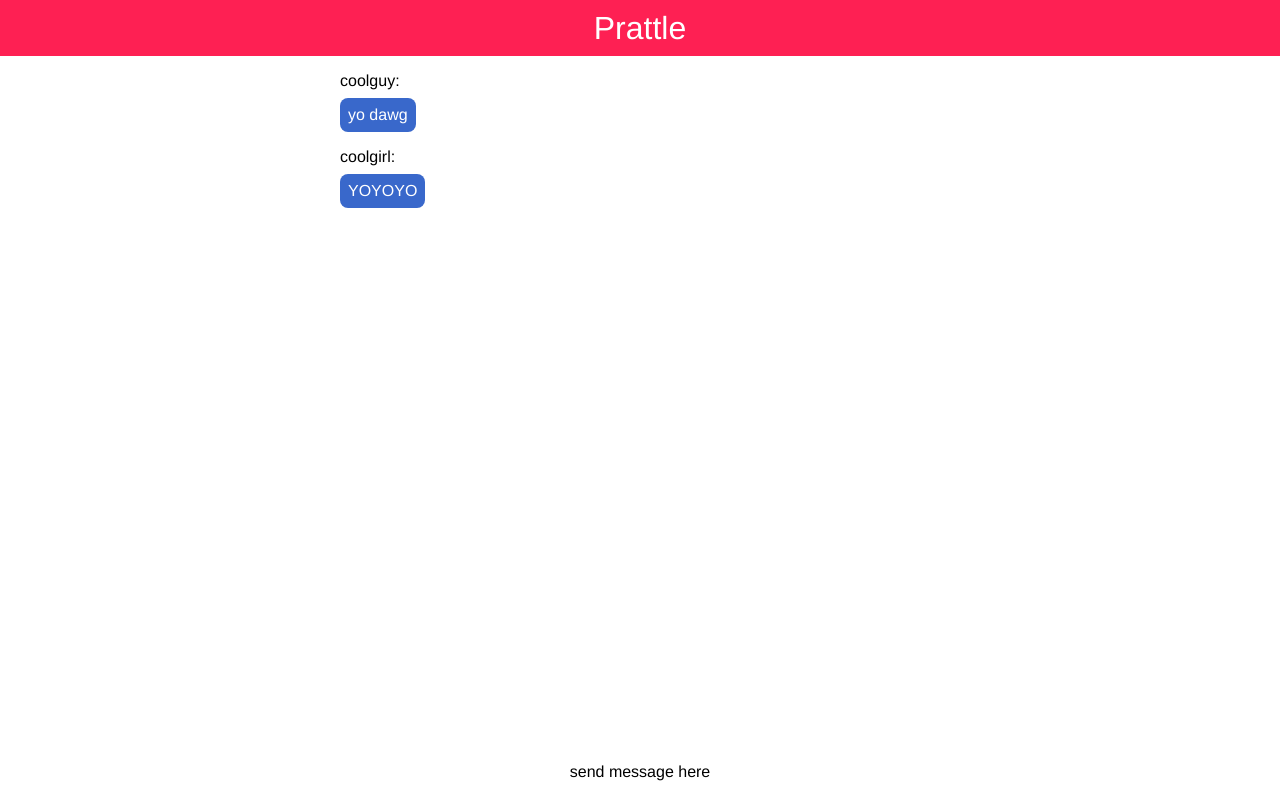
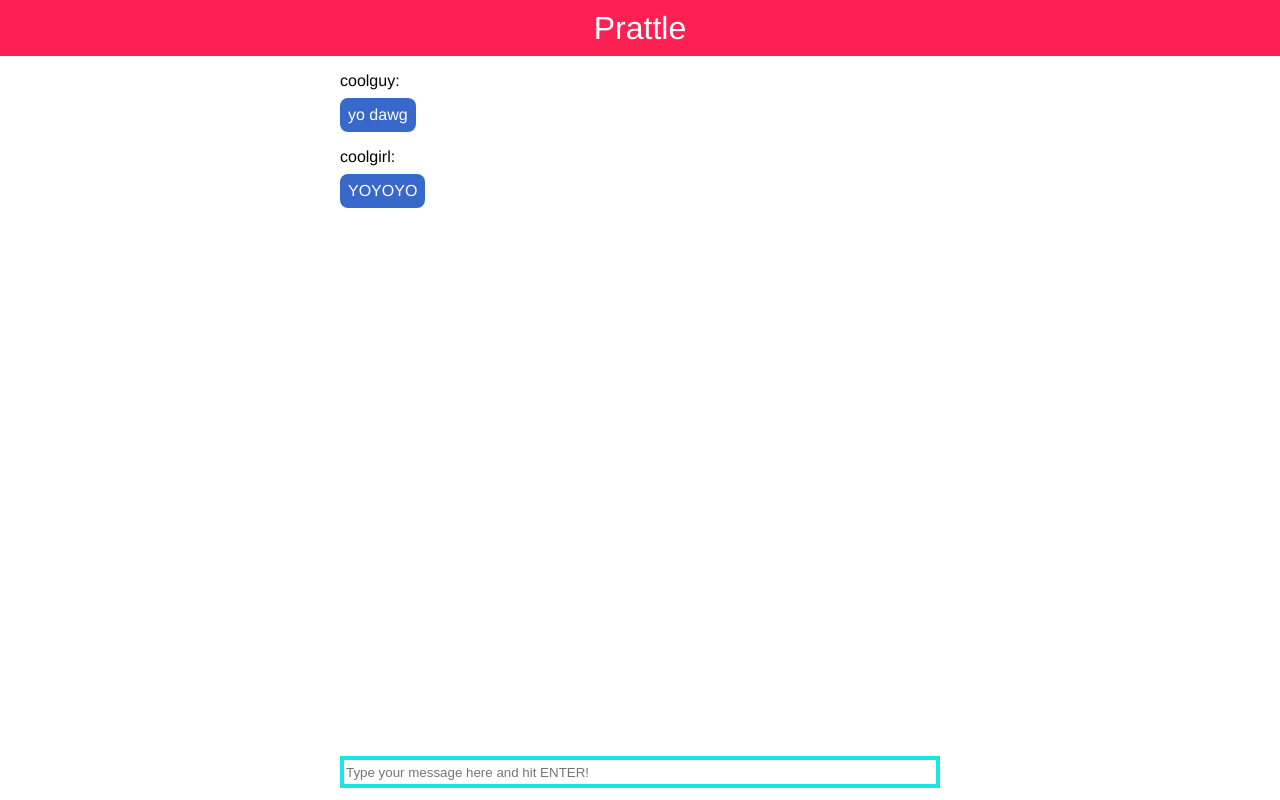
Before and after one commit to nryoung/prattle, a React (Create React App) app: page / in a window 1280 px wide. Built offline with nearby package versions, Linux system fonts and the light colour scheme.

Commit message:
feat: add stylings for send message component

```diff
--- a/src/components/SendMessage.js
+++ b/src/components/SendMessage.js
@@ -1,18 +1,58 @@
-import React from 'react';
+import React, { Component } from 'react';
 import styled from 'styled-components';
+import media from '../styles/media';
+import * as colors from '../styles/colors';
 
 const StyledSendMessage = styled.div`
   position: fixed;
   bottom: 0;
   width: 100vw;
+  max-width: 100%;
   display: flex;
   align-items: center;
   justify-content: center;
   height: 56px;
 `;
 
-const SendMessage = () => (
-  <StyledSendMessage>send message here</StyledSendMessage>
-);
+const SendMessageForm = styled.form`
+  display: flex;
+  justify-content: center;
+  padding: 0 8px 0;
+  width: 100%;
+  max-width: 100%;
+`;
+
+const MessageInput = styled.input`
+  border: 4px solid ${colors.tronTurqouise};
+  height: 32px;
+  width: 100%;
+  box-sizing: border-box;
+  ${media.screenMediumUp`
+    width: 600px;
+  `}
+`;
+
+class SendMessage extends Component {
+  handleSubmit = (e) => {
+    e.preventDefault();
+    console.log('submit called!');
+  };
+  handleChange = () => {
+    console.log('change called!');
+  };
+  render() {
+    return (
+      <StyledSendMessage>
+        <SendMessageForm onSubmit={this.handleSubmit}>
+          <MessageInput
+            onChange={this.handleChange}
+            placeholder="Type your message here and hit ENTER!"
+            typ="text"
+          />
+        </SendMessageForm>
+      </StyledSendMessage>
+    );
+  }
+}
 
 export default SendMessage;
```
